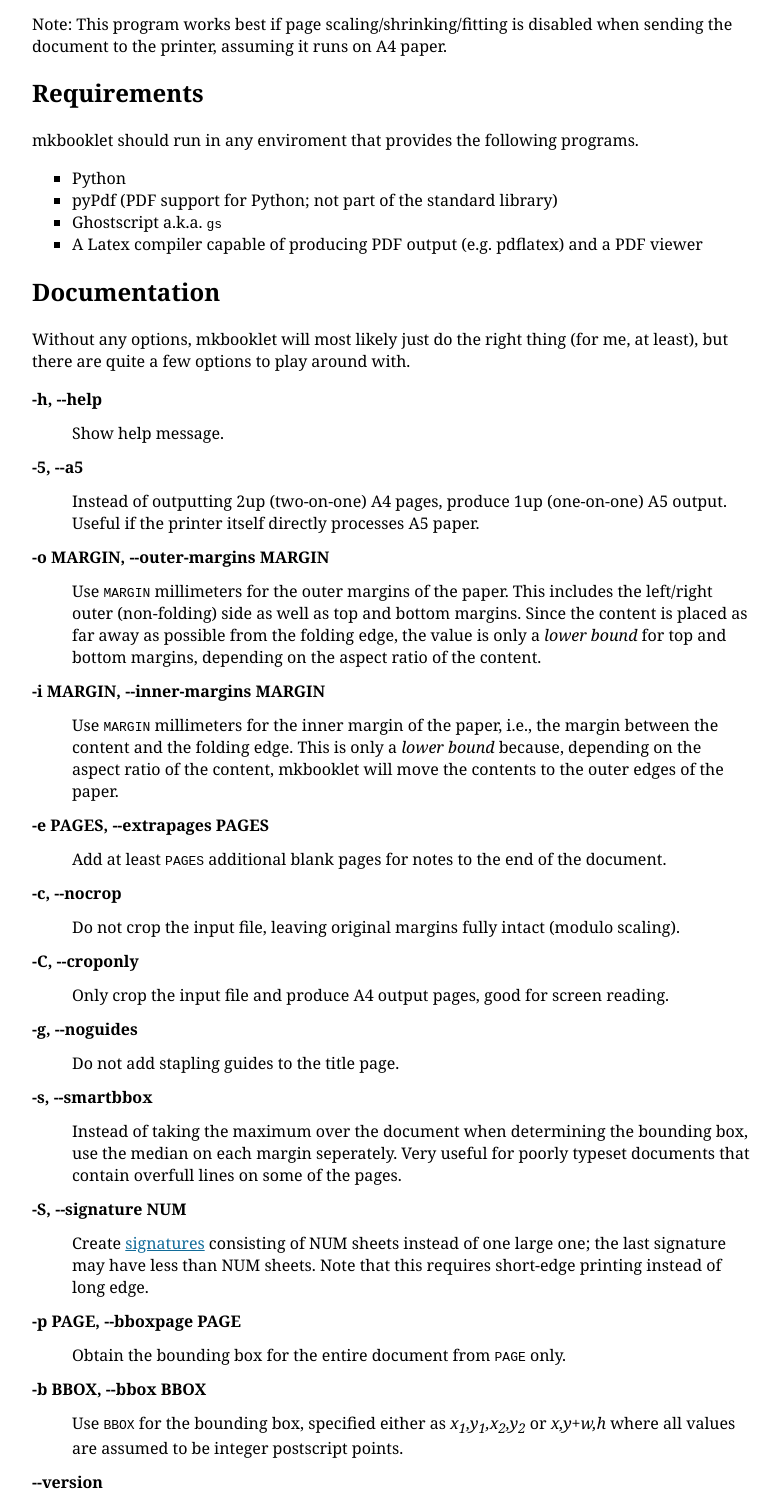
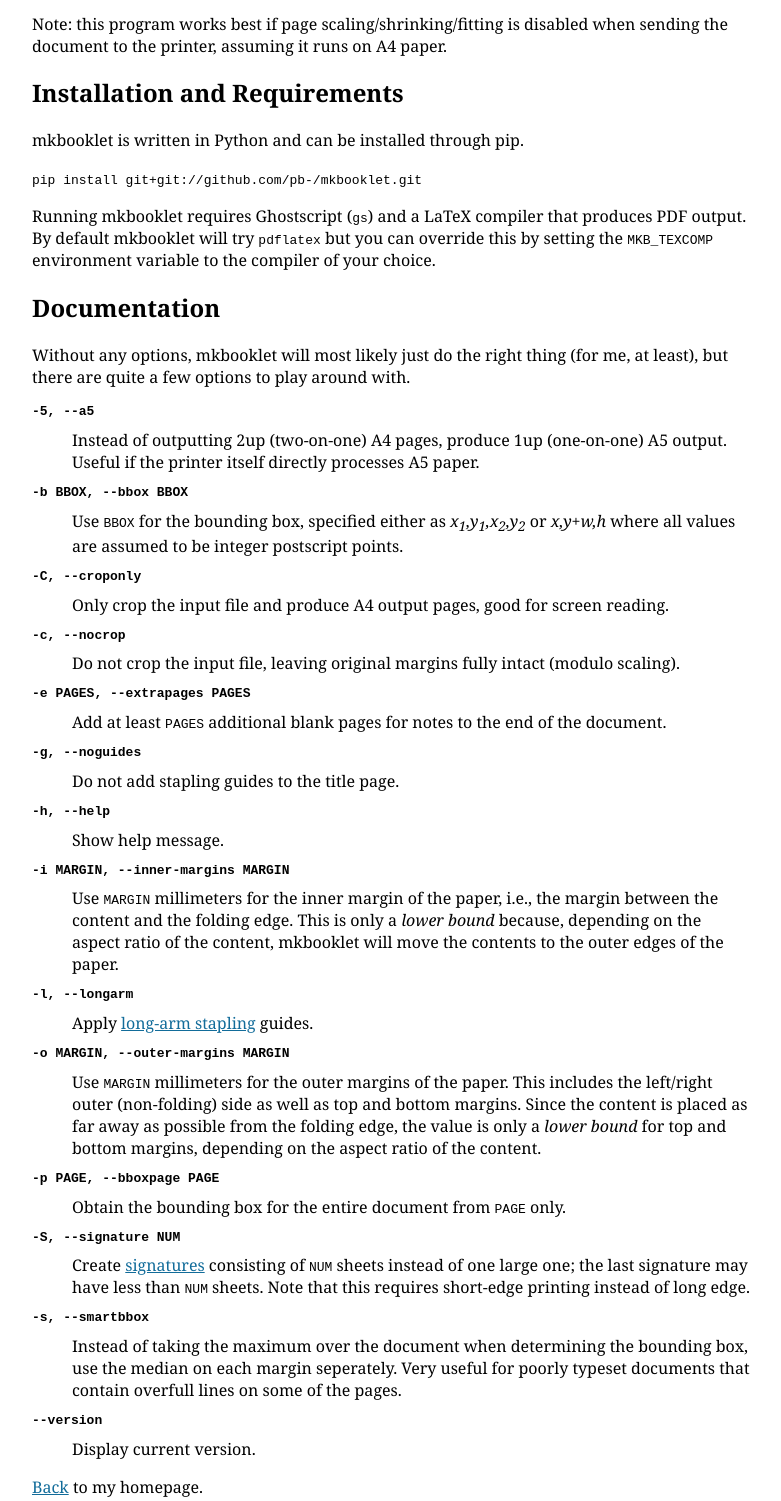
Before and after one commit to pb-/mkbooklet, a plain HTML site: page index.html in a window 1280 px wide. Shown: the part 1083-2584 px from the top of the page, without its empty margins (248-1029 px from the left). Drawn offline with Linux system fonts and the light colour scheme.

Commit message:
update doc

```diff
--- a/index.html
+++ b/index.html
@@ -25,11 +25,12 @@
 		ul.pub li {
 			margin-top: .5em;
 		}
-		dt {
+		.doc dt {
+			font-family: monospace;
 			font-weight: bold;
 			margin-bottom: .75em;
 		}
-		dd {
+		.doc dd {
 			margin-bottom: .75em;
 		}
 		hr {
@@ -41,7 +42,7 @@
 </head>
 <body data-ws="content">
 	<h1>mkbooklet &ndash; prepare PDF files for booklet printing</h1>
-	<p><a href="https://raw.github.com/pb-/mkbooklet/master/mkbooklet">mkbooklet</a> (<a href="https://github.com/pb-/mkbooklet">on github</a>) takes as input a PDF file and creates an A4 paper output PDF file ready for <a href="example.png">booklet</a> (long edge, duplex-) printing. In addition, it minimizes margins on the outer edges in order to waste as little printable space as possible, even in situations where <a href="fail.png">pdfcrop tends to fail</a> or if the pages actually consist of scanned&mdash;i.e., rasterized&mdash;imagery. Optionally, mkbooklet can add folding (or cutting) and stapling guides to the final output file.</p>
+	<p>mkbooklet (<a href="https://github.com/pb-/mkbooklet">on GitHub</a>) takes as input a PDF file and creates an A4 paper output PDF file ready for <a href="example.png">booklet</a> (long-edge, duplex) printing. In addition, it minimizes margins on the outer edges in order to waste as little printable space as possible, even in situations where <a href="fail.png">pdfcrop tends to fail</a> or if the pages actually consist of scanned&mdash;i.e., rasterized&mdash;imagery. Optionally, mkbooklet can add folding (or cutting) and stapling guides to the final output file.</p>
 
 	<p>Alternatively, mkbooklet can be used to generate a PDF file of single A5 pages ready for A5 printing and binding.</p>
 
@@ -61,63 +62,63 @@
 <p><kbd>$ mkbooklet fulltext.pdf</kbd></p>
 <p><kbd>$ mkbooklet --help</kbd></p>
 
-<p>Note: This program works best if page scaling/shrinking/fitting is disabled when sending the document to the printer, assuming it runs on A4 paper.</p>
+<p>Note: this program works best if page scaling/shrinking/fitting is disabled when sending the document to the printer, assuming it runs on A4 paper.</p>
 
-<h2>Requirements</h2>
-<p>mkbooklet should run in any enviroment that provides the following programs.</p>
-
-<ul>
-  <li>Python</li>
-  <li>pyPdf (PDF support for Python; not part of the standard library)</li>
-  <li>Ghostscript a.k.a. <kbd>gs</kbd></li>
-  <li>A Latex compiler capable of producing PDF output (e.g. pdflatex) and a PDF viewer</li>
-</ul>
+<h2>Installation and Requirements</h2>
+<p>mkbooklet is written in Python and can be installed through pip.</p>
+<code>
+  pip install git+git://github.com/pb-/mkbooklet.git
+</code>
+<p>Running mkbooklet requires Ghostscript (<kbd>gs</kbd>) and a LaTeX compiler that produces PDF output. By default mkbooklet will try <kbd>pdflatex</kbd> but you can override this by setting the <kbd>MKB_TEXCOMP</kbd> environment variable to the compiler of your choice.</p>
 
 <h2>Documentation</h2>
 <p>Without any options, mkbooklet will most likely just do the right thing (for me, at least), but there are quite a few options to play around with.</p>
 
-<dl>
-<dt class="doc">-h, --help</dt>
+<dl class="doc">
+<dt>-5, --a5</dt>
+<dd>Instead of outputting 2up (two-on-one) A4 pages, produce 1up (one-on-one) A5 output. Useful if the printer itself directly processes A5 paper.</dd>
+
+<dt>-b BBOX, --bbox BBOX</dt>
+<dd>Use <kbd>BBOX</kbd> for the bounding box, specified either as <em>x<sub>1</sub>,y<sub>1</sub>,x<sub>2</sub>,y<sub>2</sub></em> or <em>x,y+w,h</em> where all values are assumed to be integer postscript points.</dd>
+
+<dt>-C, --croponly</dt>
+<dd>Only crop the input file and produce A4 output pages, good for screen reading.</dd>
+
+<dt>-c, --nocrop</dt>
+<dd>Do not crop the input file, leaving original margins fully intact (modulo scaling).</dd>
+
+<dt>-e PAGES, --extrapages PAGES</dt>
+<dd>Add at least <kbd>PAGES</kbd> additional blank pages for notes to the end of the document.</dd>
+
+<dt>-g, --noguides</dt>
+<dd>Do not add stapling guides to the title page.</dd>
+
+<dt>-h, --help</dt>
 <dd>Show help message.</dd>
 
-<dt class="doc">-5, --a5</dt>
-<dd>Instead of outputting 2up (two-on-one) A4 pages, produce 1up (one-on-one) A5 output. Useful if the printer itself directly processes A5 paper.</dd>
+<dt>-i MARGIN, --inner-margins MARGIN</dt>
+<dd>Use <kbd>MARGIN</kbd> millimeters for the inner margin of the paper, i.e., the margin between the content and the folding edge. This is only a <em>lower bound</em> because, depending on the aspect ratio of the content, mkbooklet will move the contents to the outer edges of the paper.</dd>
 
-<dt class="doc">-o MARGIN, --outer-margins MARGIN</dt>
+<dt>-l, --longarm</dt>
+<dd>Apply <a href="https://www.google.com/search?q=long+reach+stapler&tbm=isch">long-arm stapling</a> guides.</dd>
+
+<dt>-o MARGIN, --outer-margins MARGIN</dt>
 <dd>Use <kbd>MARGIN</kbd> millimeters for the outer margins of the paper. This includes the left/right outer (non-folding) side as well as top and bottom margins. Since the content is placed as far away as possible from the folding edge, the value is only a <em>lower bound</em> for top and bottom margins, depending on the aspect ratio of the content.</dd>
 
-<dt class="doc">-i MARGIN, --inner-margins MARGIN</dt>
-<dd>Use <kbd>MARGIN</kbd> millimeters for the inner margin of the paper, i.e., the margin between the content and the folding edge. This is only a <em>lower bound</em> because, depending on the aspect ratio of the content, mkbooklet will move the contents to the outer edges of the paper.</dd>
+<dt>-p PAGE, --bboxpage PAGE</dt>
+<dd>Obtain the bounding box for the entire document from <kbd>PAGE</kbd> only.</dd>
 
-<dt class="doc">-e PAGES, --extrapages PAGES</dt>
-<dd>Add at least <kbd>PAGES</kbd> additional blank pages for notes to the end of the document.</dd>
+<dt>-S, --signature NUM</dt>
+<dd>Create <a href="http://en.wikipedia.org/wiki/Bookbinding#Terms_and_techniques">signatures</a> consisting of <kbd>NUM</kbd> sheets instead of one large one; the last signature may have less than <kbd>NUM</kbd> sheets. Note that this requires short-edge printing instead of long edge.</dd>
 
-<dt class="doc">-c, --nocrop</dt>
-<dd>Do not crop the input file, leaving original margins fully intact (modulo scaling).</dd>
-
-<dt class="doc">-C, --croponly</dt>
-<dd>Only crop the input file and produce A4 output pages, good for screen reading.</dd>
-
-<dt class="doc">-g, --noguides</dt>
-<dd>Do not add stapling guides to the title page.</dd>
-
-<dt class="doc">-s, --smartbbox</dt>
+<dt>-s, --smartbbox</dt>
 <dd>Instead of taking the maximum over the document when determining the bounding box, use the median on each margin seperately. Very useful for poorly typeset documents that contain overfull lines on some of the pages.</dd>
 
-<dt class="doc">-S, --signature NUM</dt>
-<dd>Create <a href="http://en.wikipedia.org/wiki/Bookbinding#Terms_and_techniques">signatures</a> consisting of NUM sheets instead of one large one; the last signature may have less than NUM sheets. Note that this requires short-edge printing instead of long edge.</dd>
-
-<dt class="doc">-p PAGE, --bboxpage PAGE</dt>
-<dd>Obtain the bounding box for the entire document from <kbd>PAGE</kbd> only.</dd>
-
-<dt class="doc">-b BBOX, --bbox BBOX</dt>
-<dd>Use <kbd>BBOX</kbd> for the bounding box, specified either as <em>x<sub>1</sub>,y<sub>1</sub>,x<sub>2</sub>,y<sub>2</sub></em> or <em>x,y+w,h</em> where all values are assumed to be integer postscript points.</dd>
-
-<dt class="doc">--version</dt>
+<dt>--version</dt>
 <dd>Display current version.</dd>
 </dl>
 
-<p><a href="http://www.cdc.informatik.tu-darmstadt.de/~baecher/">Back</a> to my homepage.</p>
+<p><a href="..">Back</a> to my homepage.</p>
 
   </body>
 </html>
```
